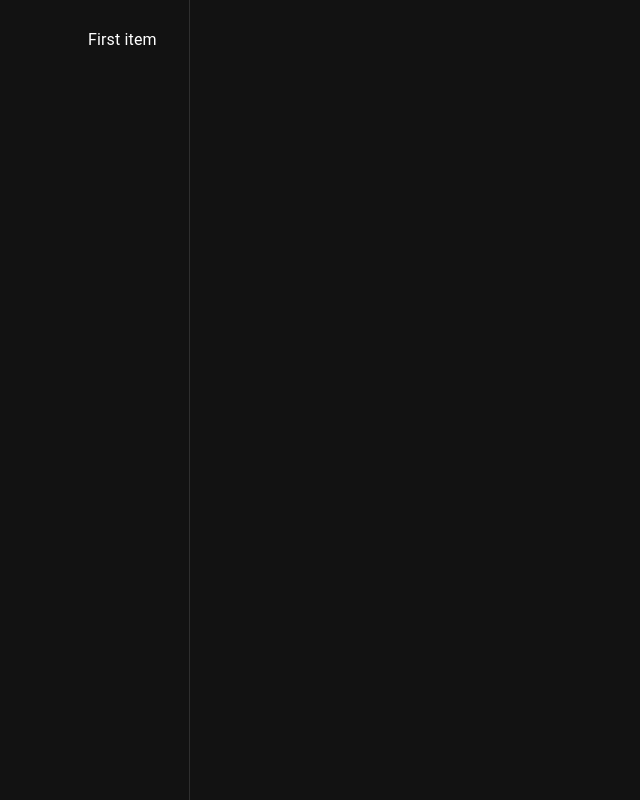
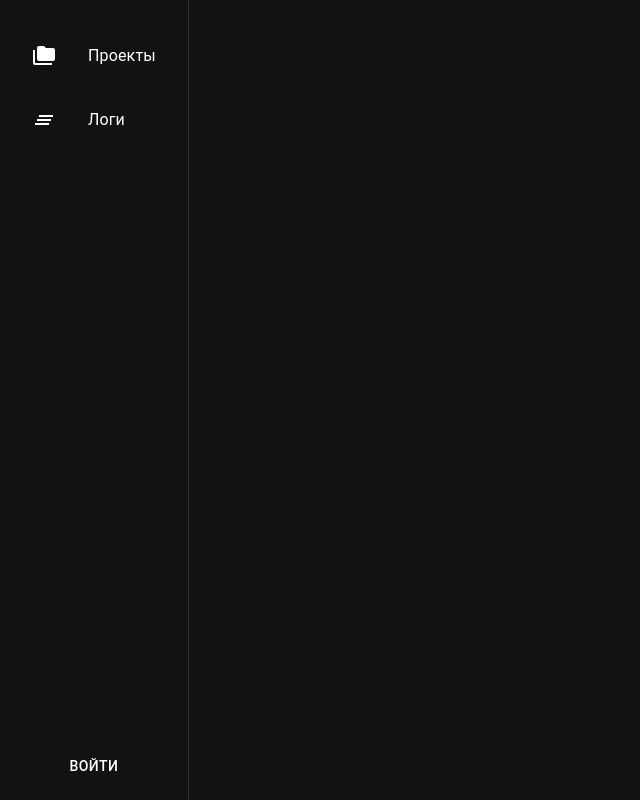
Before and after one commit to HarukiFT/vmetrics, a React (Create React App) app in the folder frontend/: page / in a window 1280 px wide. Shown: the whole page, without its empty margins (0-640 px from the left). Built offline with nearby package versions, Linux system fonts and the light colour scheme.

Commit message:
Add side menu, login footer, profile footer

```diff
--- a/frontend/package.json
+++ b/frontend/package.json
@@ -5,6 +5,7 @@
   "dependencies": {
     "@emotion/react": "^11.11.4",
     "@emotion/styled": "^11.11.5",
+    "@mui/icons-material": "^5.16.1",
     "@mui/material": "^5.16.1",
     "@testing-library/jest-dom": "^5.17.0",
     "@testing-library/react": "^13.4.0",
@@ -15,6 +16,7 @@
     "@types/react-dom": "^18.3.0",
     "react": "^18.3.1",
     "react-dom": "^18.3.1",
+    "react-router-dom": "^6.24.1",
     "react-scripts": "5.0.1",
     "typescript": "^4.9.5",
     "web-vitals": "^2.1.4"
--- /dev/null
+++ b/frontend/src/components/SideMenu/Pages.tsx
@@ -0,0 +1,16 @@
+import LogsIcon from '@mui/icons-material/ClearAll';
+import ProjectsIcon from '@mui/icons-material/FolderCopy';
+
+export const pages = [
+    {
+        icon: ProjectsIcon,
+        href: '/projects',
+        label: 'Проекты'
+    },
+
+    {
+        icon: LogsIcon,
+        href: '/logs',
+        label: 'Логи'
+    },
+]
--- a/frontend/src/components/SideMenu/SideMenu.tsx
+++ b/frontend/src/components/SideMenu/SideMenu.tsx
@@ -1,18 +1,69 @@
-import { Drawer, List, ListItem, ListItemButton, ListItemIcon, ListItemText } from "@mui/material"
+import { Avatar, Box, Button, Container, Divider, Drawer, IconButton, List, ListItem, ListItemButton, ListItemIcon, ListItemText, SvgIconTypeMap, Toolbar, Tooltip, styled } from "@mui/material"
+import { Link } from "react-router-dom"
+import { pages } from "./Pages"
+import { OverridableComponent } from "@mui/material/OverridableComponent"
+
+const StyledLink = styled(Link)((t) => ({
+    textDecoration: 'none',
+    color: t.theme.palette.text.primary,
+    width: '100%',
+}))
+
+const LoginFooter = () => {
+    return (
+       <Box width={1} px={3} display={"flex"} alignItems={'center'} justifyContent={"center"}>
+            <Button variant="text" fullWidth>
+                <StyledLink to={'/login'}>Войти</StyledLink>
+            </Button>
+       </Box>
+    )
+}
+
+const ProfileFooter = () => {
+    return (
+       <Box width={1} px={3} display={"flex"} alignItems={'center'} justifyContent={"center"}>
+            <Tooltip title="Профиль">
+                <IconButton>
+                    <Avatar  sx={{
+                        backgroundColor: 'primary.dark'
+                    }}>
+
+                    </Avatar>
+                </IconButton>
+            </Tooltip>
+       </Box>
+    )
+}
 
 export default () => {
     return (
-        <Drawer variant="persistent" open={true}>
-            <List>
-                <ListItem>
-                    <ListItemButton>
-                        <ListItemIcon>
+        <Drawer sx={{
+            '& .MuiDrawer-paper': {
+                py: 2
+            }
+        }} variant="permanent">
+            <Box flexGrow={1}>
+                <List>
+                    {
+                        pages.map(page => {
+                            return (
+                                <ListItem>
+                                    <StyledLink to={page.href}>
+                                        <ListItemButton>
+                                            <ListItemIcon>
+                                                <page.icon/>
+                                            </ListItemIcon>
+                                            <ListItemText>{page.label}</ListItemText>
+                                        </ListItemButton>
+                                    </StyledLink>
+                                </ListItem>
+                            )
+                        })
+                    }
+                </List>
+            </Box>
 
-                        </ListItemIcon>
-                        <ListItemText>First item</ListItemText>
-                    </ListItemButton>
-                </ListItem>
-            </List>
+            <LoginFooter/>
         </Drawer>
     )
 }
--- a/frontend/src/index.tsx
+++ b/frontend/src/index.tsx
@@ -3,12 +3,20 @@ import ReactDOM from 'react-dom/client';
 import './index.css';
 import reportWebVitals from './reportWebVitals';
 import App from './components/App/App';
+import { Route, RouterProvider, createBrowserRouter, createRoutesFromElements } from 'react-router-dom';
 
 const root = ReactDOM.createRoot(
   document.getElementById('root') as HTMLElement
 );
+
+const router = createBrowserRouter(createRoutesFromElements(
+  <Route path="/" element={<App/>}>
+
+  </Route>
+))
+
 root.render(
-  <App/>
+  <RouterProvider router={router}/>
 );
 
 // If you want to start measuring performance in your app, pass a function
```
Also changed, not shown: 1 other file (tests, documents, lock files or other folders).
